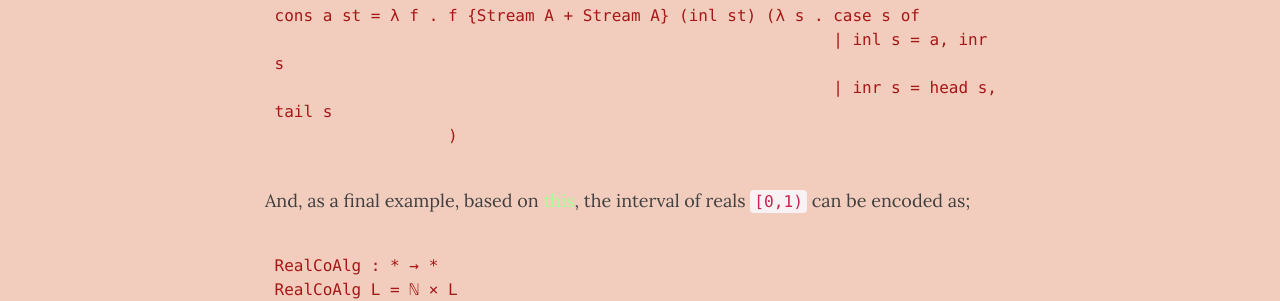
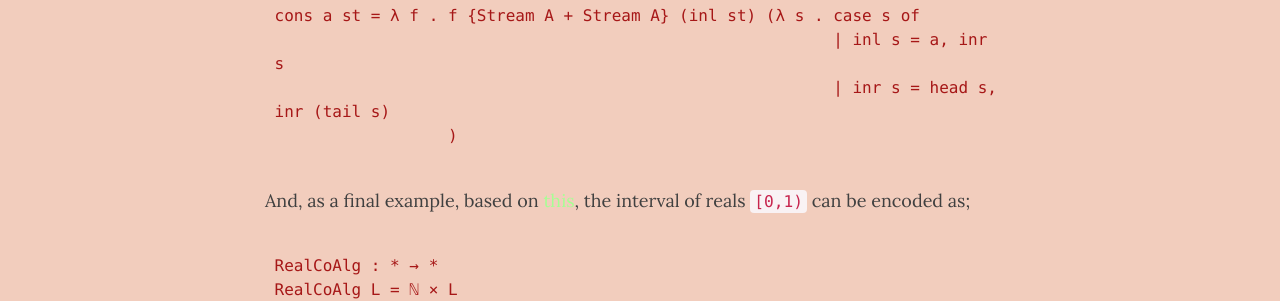
Before and after one commit to AHartNtkn/AHartNtkn.github.io, a Jekyll site: the page built from _posts/2019-12-03-Some-Notes-on-Lambda-Encodings.md, in a window 1280 px wide and 900 px high, scrolled down 3140 px. Shown: the part 566-867 px from the top of the window. Built offline with Jekyll 4.4.1, drawn with Linux system fonts in a browser that asks for light colours; nearby versions of some CDN libraries; some of the changed text lies outside the part shown.

Commit message:
Fix typo

```diff
--- a/_posts/2019-12-03-Some-Notes-on-Lambda-Encodings.md
+++ b/_posts/2019-12-03-Some-Notes-on-Lambda-Encodings.md
@@ -110,7 +110,7 @@ Continuing to a more conventional example, streams can be defined as;
     cons : A → Stream A → Stream A
     cons a st = λ f . f {Stream A + Stream A} (inl st) (λ s . case s of
                                                               | inl s = a, inr s
-                                                              | inr s = head s, tail s
+                                                              | inr s = head s, inr (tail s)
                       )
 
 And, as a final example, based on [this](http://citeseerx.ist.psu.edu/viewdoc/download;jsessionid=9A564F2172717230E15D3F8EC5253423?doi=10.1.1.47.5204&rep=rep1&type=pdf), the interval of reals `[0,1)` can be encoded as;
```
